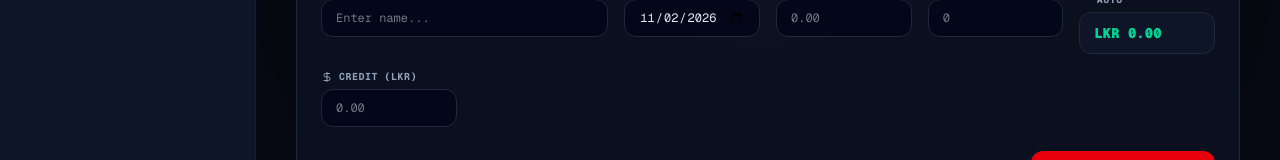
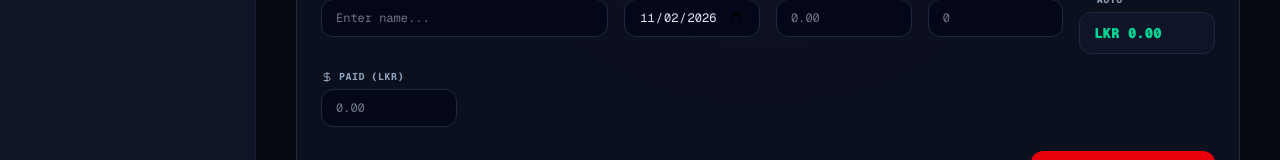
Before and after one commit to NimanthaRavindu/Dearo-Tunnel, a Next.js app: page /dashboard/branches/1/add-expenses/sales_incomes in a window 1280 px wide. Shown: the part 382-542 px from the top of the page. Built offline with nearby package versions, Linux system fonts and the light colour scheme; no server answers; the database is empty.

Commit message:
describe your changes

```diff
--- a/app/dashboard/branches/[id]/add-expenses/sales_incomes/page.tsx
+++ b/app/dashboard/branches/[id]/add-expenses/sales_incomes/page.tsx
@@ -157,7 +157,7 @@ function SalesIncomesContent() {
             <div className="space-y-1.5"><label className="text-[10px] font-bold text-slate-400 uppercase tracking-wider flex items-center gap-1.5"><Tag size={12} />Unit Price (LKR)</label><input type="number" step="0.01" min="0" name="unit_price" value={formData.unit_price} onChange={handleInputChange} required placeholder="0.00" className="w-full px-3.5 py-2.5 bg-slate-950/80 border border-slate-800 rounded-xl text-slate-200 focus:border-red-500/60 focus:outline-none transition-colors" /></div>
             <div className="space-y-1.5"><label className="text-[10px] font-bold text-slate-400 uppercase tracking-wider flex items-center gap-1.5"><Hash size={12} />Quantity</label><input type="number" step="0.01" min="0.01" name="quantity" value={formData.quantity} onChange={handleInputChange} required placeholder="0" className="w-full px-3.5 py-2.5 bg-slate-950/80 border border-slate-800 rounded-xl text-slate-200 focus:border-red-500/60 focus:outline-none transition-colors" /></div>
             <div className="space-y-1.5"><label className="text-[10px] font-bold text-slate-400 uppercase tracking-wider flex items-center gap-1.5"><DollarSign size={12} />Amount (LKR) - Auto</label><div className="w-full px-3.5 py-2.5 bg-slate-900/80 border border-slate-800 rounded-xl text-emerald-400 font-black text-sm">LKR {calculatedAmount.toLocaleString(undefined, { minimumFractionDigits: 2 })}</div></div>
-            <div className="space-y-1.5"><label className="text-[10px] font-bold text-slate-400 uppercase tracking-wider flex items-center gap-1.5"><DollarSign size={12} />Credit (LKR)</label><input type="number" step="0.01" min="0" name="credit" value={formData.credit} onChange={handleInputChange} placeholder="0.00" className="w-full px-3.5 py-2.5 bg-slate-950/80 border border-slate-800 rounded-xl text-slate-200 focus:border-red-500/60 focus:outline-none transition-colors" /></div>
+            <div className="space-y-1.5"><label className="text-[10px] font-bold text-slate-400 uppercase tracking-wider flex items-center gap-1.5"><DollarSign size={12} />Paid (LKR)</label><input type="number" step="0.01" min="0" name="credit" value={formData.credit} onChange={handleInputChange} placeholder="0.00" className="w-full px-3.5 py-2.5 bg-slate-950/80 border border-slate-800 rounded-xl text-slate-200 focus:border-red-500/60 focus:outline-none transition-colors" /></div>
             <div className="sm:col-span-2 lg:col-span-6 flex justify-end mt-2"><button type="submit" disabled={isSubmitting} className="px-5 py-2.5 bg-red-600 hover:bg-red-500 text-white font-bold rounded-xl transition-all flex items-center gap-2 shadow-lg shadow-red-600/20 active:scale-95 disabled:opacity-50 disabled:cursor-not-allowed">{isSubmitting ? <Loader2 size={14} className="animate-spin" /> : <Plus size={14} />}<span>{isSubmitting ? "Saving..." : "Save Income Entry"}</span></button></div>
           </form>
         </div>
```
